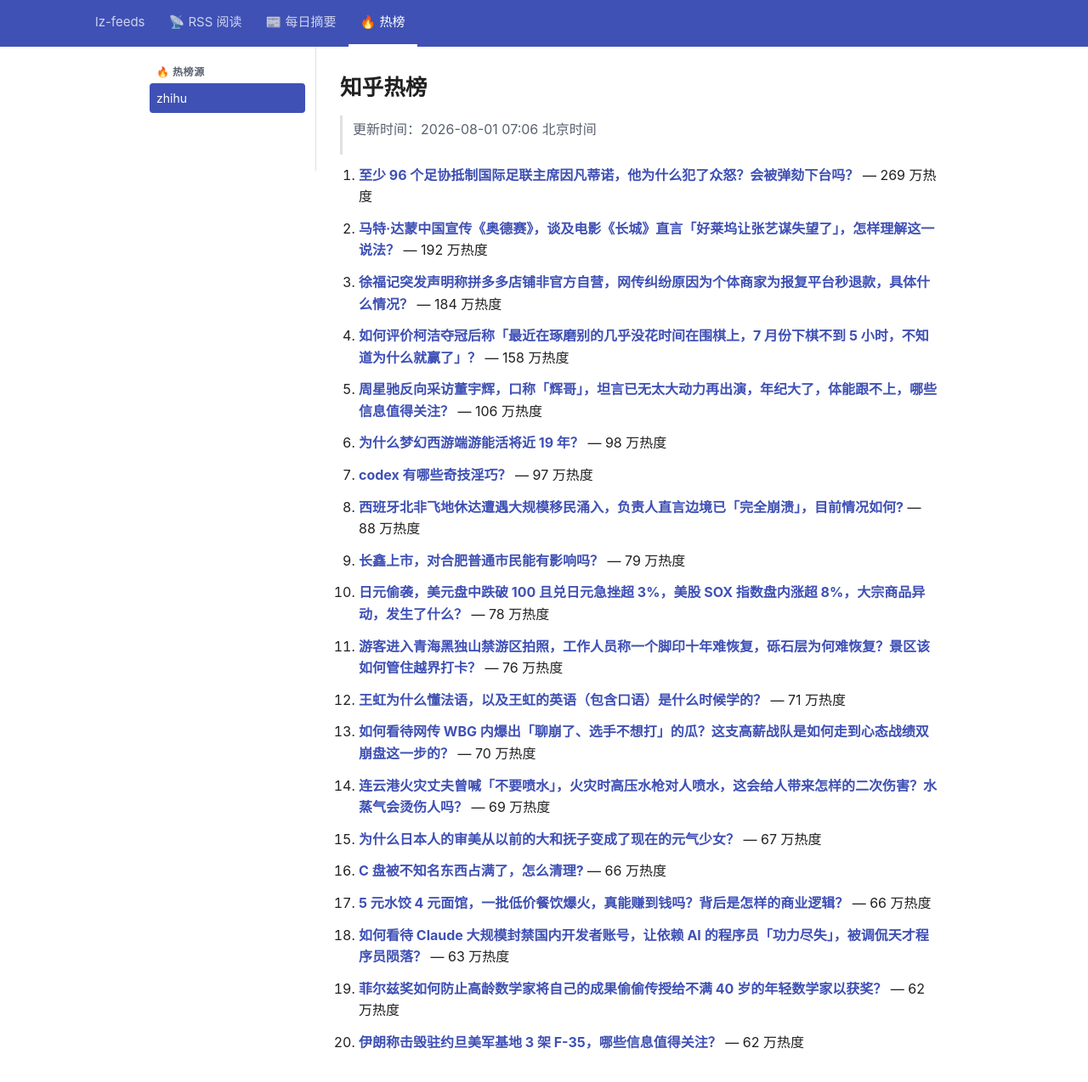
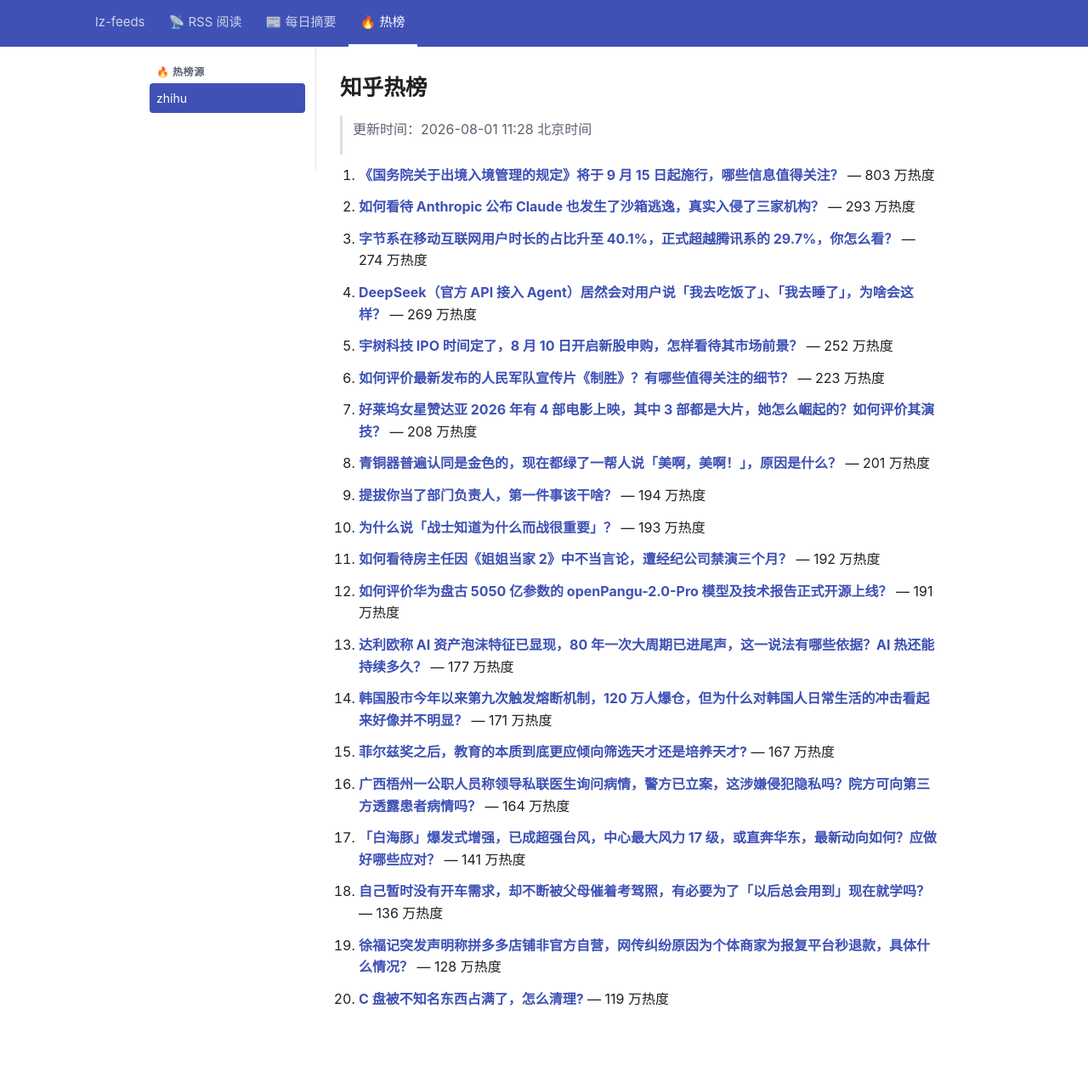
Before and after one commit to lizhang0101/lz-feeds, a Jekyll site: the page built from _hotlist/zhihu.md, in a window 1280 px wide and 1305 px high. Shown: the top 1274 px of the window at 85% size. Built offline with Jekyll 4.4.1, drawn with Linux system fonts in a browser that asks for light colours.

Commit message:
hotlist: 2026-08-01T03:28Z

```diff
--- a/_hotlist/zhihu.md
+++ b/_hotlist/zhihu.md
@@ -1,48 +1,48 @@
 ---
-updated: 2026-08-01 07:06 北京时间
+updated: 2026-08-01 11:28 北京时间
 count: 20
 ---
 
 # 知乎热榜
 
-> 更新时间：2026-08-01 07:06 北京时间
+> 更新时间：2026-08-01 11:28 北京时间
 
-1. **[至少 96 个足协抵制国际足联主席因凡蒂诺，他为什么犯了众怒？会被弹劾下台吗？](https://www.zhihu.com/question/2066479058599113686)** — 269 万热度
+1. **[《国务院关于出境入境管理的规定》将于 9 月 15 日起施行，哪些信息值得关注？](https://www.zhihu.com/question/2066576404393583263)** — 803 万热度
 
-2. **[马特·达蒙中国宣传《奥德赛》，谈及电影《长城》直言「好莱坞让张艺谋失望了」，怎样理解这一说法？](https://www.zhihu.com/question/2066461420372190170)** — 192 万热度
+2. **[如何看待 Anthropic 公布 Claude 也发生了沙箱逃逸，真实入侵了三家机构？](https://www.zhihu.com/question/2066465758503252393)** — 293 万热度
 
-3. **[徐福记突发声明称拼多多店铺非官方自营，网传纠纷原因为个体商家为报复平台秒退款，具体什么情况？](https://www.zhihu.com/question/2065846000862720837)** — 184 万热度
+3. **[字节系在移动互联网用户时长的占比升至  40.1%，正式超越腾讯系的 29.7%，你怎么看？](https://www.zhihu.com/question/2066465522137260391)** — 274 万热度
 
-4. **[如何评价柯洁夺冠后称「最近在琢磨别的几乎没花时间在围棋上，7 月份下棋不到 5 小时，不知道为什么就赢了」？](https://www.zhihu.com/question/2066503028652204150)** — 158 万热度
+4. **[DeepSeek（官方 API 接入 Agent）居然会对用户说「我去吃饭了」、「我去睡了」，为啥会这样？](https://www.zhihu.com/question/2066223484309434997)** — 269 万热度
 
-5. **[周星驰反向采访董宇辉，口称「辉哥」，坦言已无太大动力再出演，年纪大了，体能跟不上，哪些信息值得关注？](https://www.zhihu.com/question/2066155942396350474)** — 106 万热度
+5. **[宇树科技 IPO 时间定了，8 月 10 日开启新股申购，怎样看待其市场前景？](https://www.zhihu.com/question/2066287957024281069)** — 252 万热度
 
-6. **[为什么梦幻西游端游能活将近 19 年？](https://www.zhihu.com/question/550082623)** — 98 万热度
+6. **[如何评价最新发布的人民军队宣传片《制胜》？有哪些值得关注的细节？](https://www.zhihu.com/question/2065877408276918979)** — 223 万热度
 
-7. **[codex 有哪些奇技淫巧？](https://www.zhihu.com/question/2063557784394785882)** — 97 万热度
+7. **[好莱坞女星赞达亚 2026 年有 4 部电影上映，其中 3 部都是大片，她怎么崛起的？如何评价其演技？](https://www.zhihu.com/question/2066119170039572343)** — 208 万热度
 
-8. **[西班牙北非飞地休达遭遇大规模移民涌入，负责人直言边境已「完全崩溃」，目前情况如何?](https://www.zhihu.com/question/2066407134779138989)** — 88 万热度
+8. **[青铜器普遍认同是金色的，现在都绿了一帮人说「美啊，美啊！」，原因是什么？](https://www.zhihu.com/question/2049427129285321969)** — 201 万热度
 
-9. **[长鑫上市，对合肥普通市民能有影响吗？](https://www.zhihu.com/question/2065114398650283660)** — 79 万热度
+9. **[提拔你当了部门负责人，第一件事该干啥？](https://www.zhihu.com/question/1978759645523907490)** — 194 万热度
 
-10. **[日元偷袭，美元盘中跌破 100 且兑日元急挫超 3%，美股 SOX 指数盘内涨超 8%，大宗商品异动，发生了什么？](https://www.zhihu.com/question/2066288437683032785)** — 78 万热度
+10. **[为什么说「战士知道为什么而战很重要」？](https://www.zhihu.com/question/796560164)** — 193 万热度
 
-11. **[游客进入青海黑独山禁游区拍照，工作人员称一个脚印十年难恢复，砾石层为何难恢复？景区该如何管住越界打卡？](https://www.zhihu.com/question/2065022640889098964)** — 76 万热度
+11. **[如何看待房主任因《姐姐当家 2》中不当言论，遭经纪公司禁演三个月？](https://www.zhihu.com/question/2066581443300569756)** — 192 万热度
 
-12. **[王虹为什么懂法语，以及王虹的英语（包含口语）是什么时候学的？](https://www.zhihu.com/question/2065435663818830022)** — 71 万热度
+12. **[如何评价华为盘古 5050 亿参数的 openPangu-2.0-Pro 模型及技术报告正式开源上线？](https://www.zhihu.com/question/2066567142019786000)** — 191 万热度
 
-13. **[如何看待网传 WBG 内爆出「聊崩了、选手不想打」的瓜？这支高薪战队是如何走到心态战绩双崩盘这一步的？](https://www.zhihu.com/question/2066480100778963899)** — 70 万热度
+13. **[达利欧称 AI 资产泡沫特征已显现，80 年一次大周期已进尾声，这一说法有哪些依据？AI 热还能持续多久？](https://www.zhihu.com/question/2066610469444347106)** — 177 万热度
 
-14. **[连云港火灾丈夫曾喊「不要喷水」，火灾时高压水枪对人喷水，这会给人带来怎样的二次伤害？水蒸气会烫伤人吗？](https://www.zhihu.com/question/2066521456100337329)** — 69 万热度
+14. **[韩国股市今年以来第九次触发熔断机制，120 万人爆仓，但为什么对韩国人日常生活的冲击看起来好像并不明显？](https://www.zhihu.com/question/2064266887324775991)** — 171 万热度
 
-15. **[为什么日本人的审美从以前的大和抚子变成了现在的元气少女？](https://www.zhihu.com/question/2061739415513326263)** — 67 万热度
+15. **[菲尔兹奖之后，教育的本质到底更应倾向筛选天才还是培养天才?](https://www.zhihu.com/question/2064763528163201033)** — 167 万热度
 
-16. **[C 盘被不知名东西占满了，怎么清理?](https://www.zhihu.com/question/14987433022)** — 66 万热度
+16. **[广西梧州一公职人员称领导私联医生询问病情，警方已立案，这涉嫌侵犯隐私吗？院方可向第三方透露患者病情吗？](https://www.zhihu.com/question/2066061932646197067)** — 164 万热度
 
-17. **[5 元水饺 4 元面馆，一批低价餐饮爆火，真能赚到钱吗？背后是怎样的商业逻辑？](https://www.zhihu.com/question/2065429603510740131)** — 66 万热度
+17. **[「白海豚」爆发式增强，已成超强台风，中心最大风力 17 级，或直奔华东，最新动向如何？应做好哪些应对？](https://www.zhihu.com/question/2065082521570600023)** — 141 万热度
 
-18. **[如何看待 Claude 大规模封禁国内开发者账号，让依赖 AI 的程序员「功力尽失」，被调侃天才程序员陨落？](https://www.zhihu.com/question/2065499504187371980)** — 63 万热度
+18. **[自己暂时没有开车需求，却不断被父母催着考驾照，有必要为了「以后总会用到」现在就学吗？](https://www.zhihu.com/question/2065447454913335537)** — 136 万热度
 
-19. **[菲尔兹奖如何防止高龄数学家将自己的成果偷偷传授给不满 40 岁的年轻数学家以获奖？](https://www.zhihu.com/question/2065614516616950087)** — 62 万热度
+19. **[徐福记突发声明称拼多多店铺非官方自营，网传纠纷原因为个体商家为报复平台秒退款，具体什么情况？](https://www.zhihu.com/question/2065846000862720837)** — 128 万热度
 
-20. **[伊朗称击毁驻约旦美军基地 3 架 F-35，哪些信息值得关注？](https://www.zhihu.com/question/2066282514805679344)** — 62 万热度
+20. **[C 盘被不知名东西占满了，怎么清理?](https://www.zhihu.com/question/14987433022)** — 119 万热度
```
